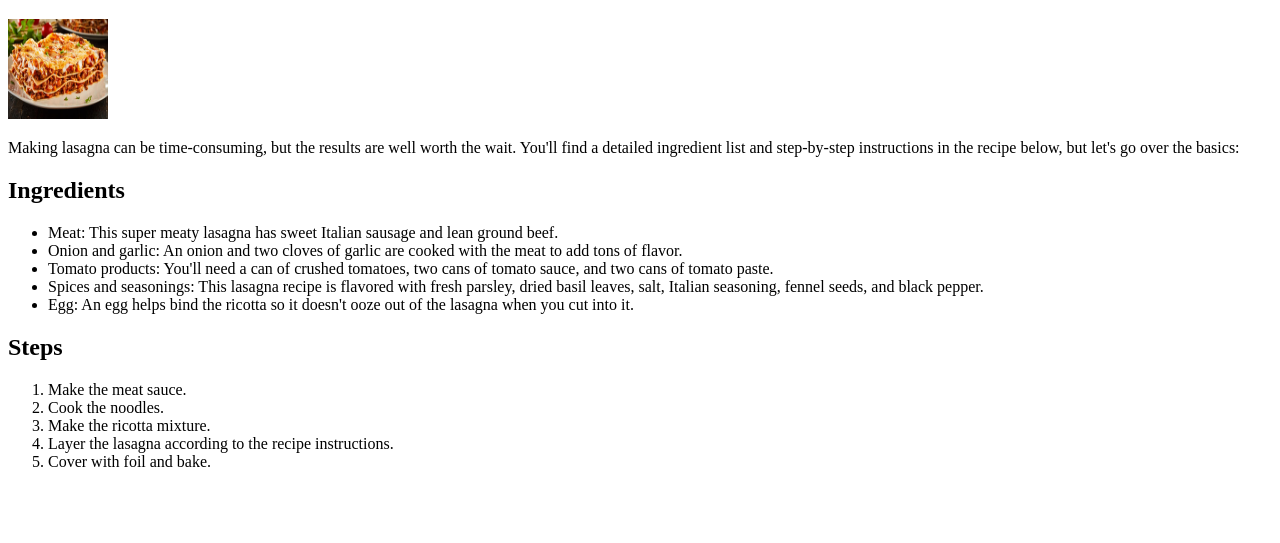
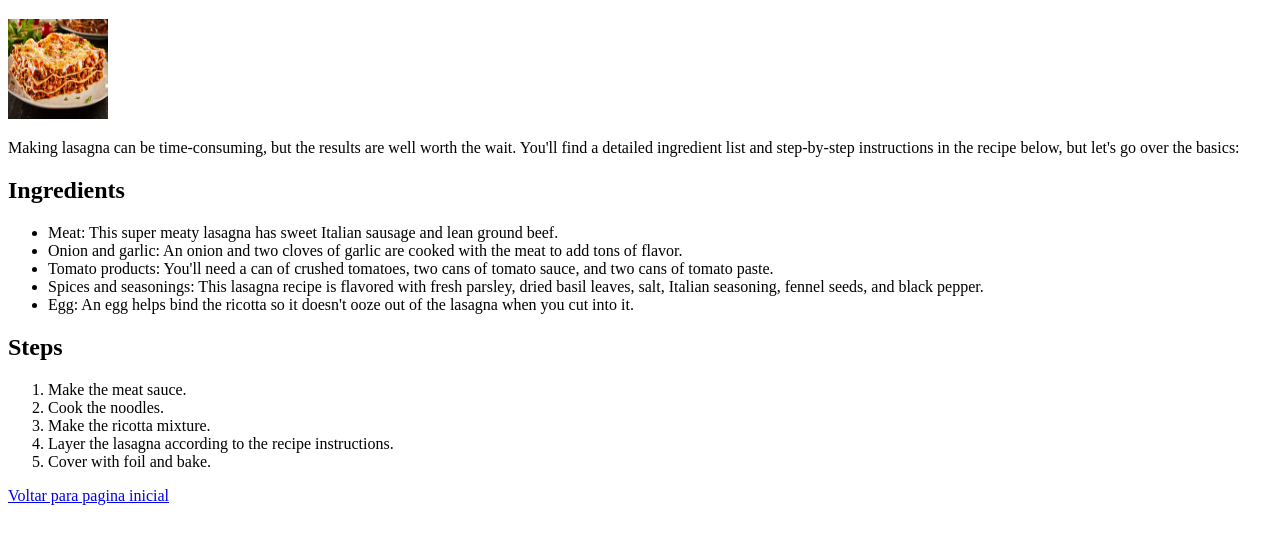
Before and after one commit to brunelli182/odin-recipes, a plain HTML site: page receitas/lasagna.html in a window 1280 px wide. Shown: the part 61-604 px from the top of the page. Drawn offline with Linux system fonts and the light colour scheme.

Commit message:
Menu retorno index

```diff
--- a/receitas/lasagna.html
+++ b/receitas/lasagna.html
@@ -27,5 +27,6 @@
                 <li>Layer the lasagna according to the recipe instructions.</li>
                 <li>Cover with foil and bake.</li>
             </ol>
+        <a href="../index.html"> Voltar para pagina inicial </a>
 </body>
 </html>
```
